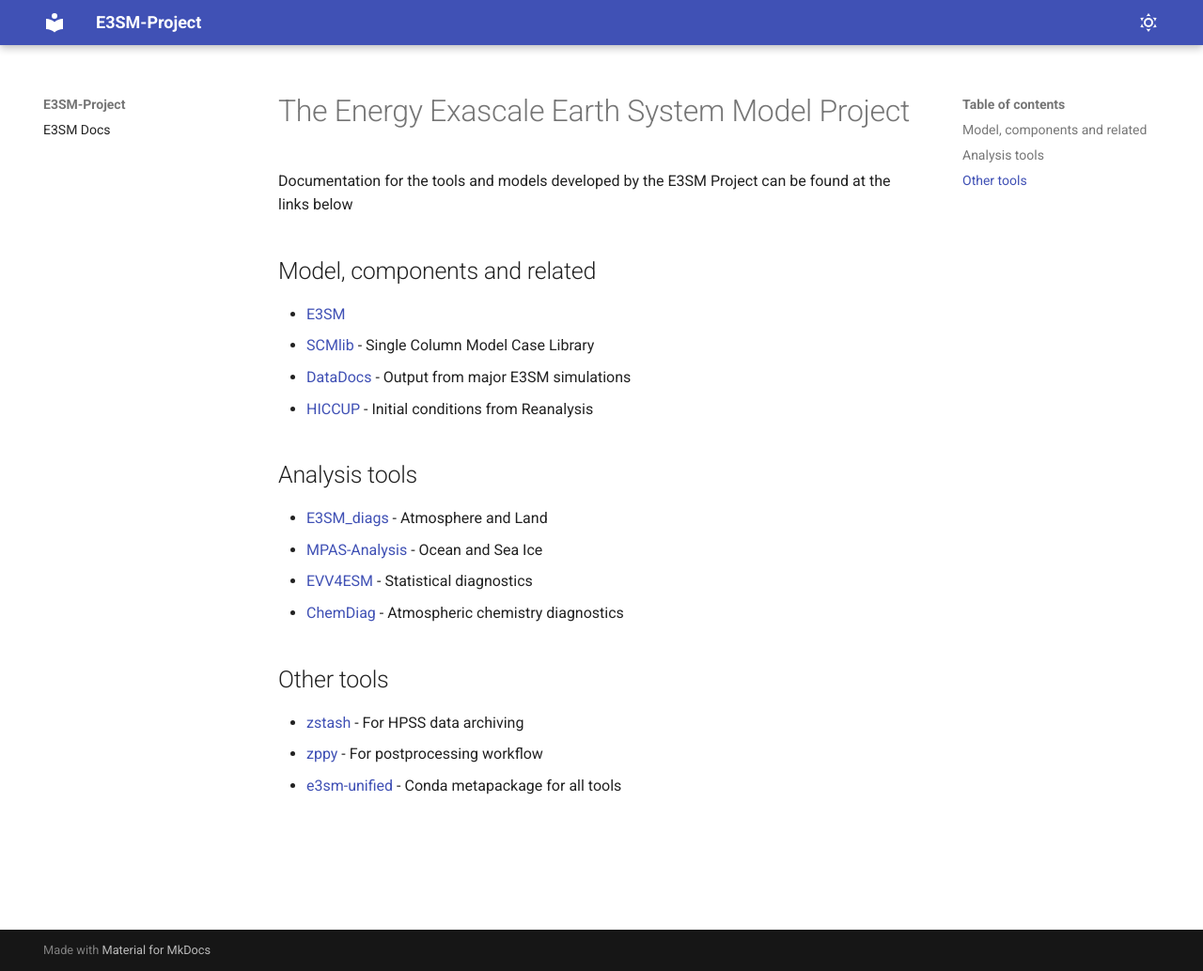
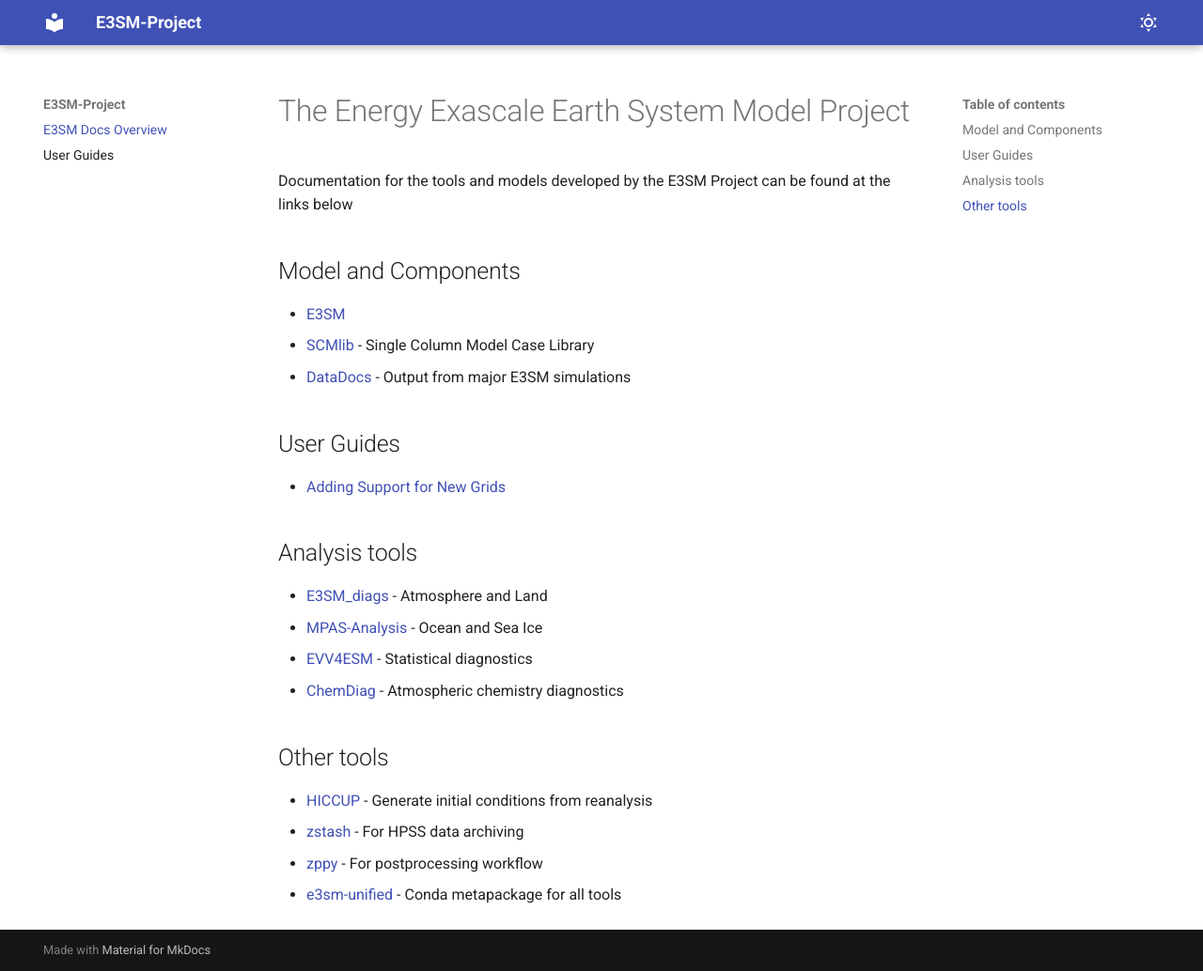
Before and after one commit to E3SM-Project/E3SM-Project.github.io, an MkDocs documentation site: the page built from docs/index.md, in a window 1280 px wide and 1034 px high. Shown: the whole window at 94% size. Built offline with MkDocs 1.6.1 and Material for MkDocs 9.7.7, drawn with Linux system fonts in a browser that asks for light colours.

Commit message:
more updates for user guides

```diff
--- a/docs/index.md
+++ b/docs/index.md
@@ -3,11 +3,13 @@
 Documentation for the tools and models developed by the E3SM Project can
 be found at the links below
 
-## Model, components and related
+## Model and Components
 - [E3SM](https://e3sm-project.github.io/E3SM/)
 - [SCMlib](https://github.com/E3SM-Project/scmlib/wiki/E3SM-Intensive-Observation-Period-Case-Library) - Single Column Model Case Library
 - [DataDocs](https://e3sm-project.github.io/e3sm_data_docs/_build/html/index.html) - Output from major E3SM simulations
-- [HICCUP](https://github.com/E3SM-Project/HICCUP) - Initial conditions from Reanalysis
+
+## User Guides
+- [Adding Support for New Grids](user-guides/adding-grid-support-overview.md)
 
 ## Analysis tools
 - [E3SM_diags](https://e3sm-project.github.io/e3sm_diags) -  Atmosphere and Land
@@ -16,6 +18,7 @@ be found at the links below
 - [ChemDiag](https://github.com/E3SM-Project/ChemDyg) - Atmospheric chemistry diagnostics
 
 ## Other tools
+- [HICCUP](https://github.com/E3SM-Project/HICCUP) - Generate initial conditions from reanalysis
 - [zstash](https://e3sm-project.github.io/zstash) - For HPSS data archiving
 - [zppy](https://e3sm-project.github.io/zppy) - For postprocessing workflow
 - [e3sm-unified](https://github.com/E3SM-Project/e3sm-unified) - Conda metapackage for all tools
--- a/mkdocs.yaml
+++ b/mkdocs.yaml
@@ -1,7 +1,8 @@
 site_name: E3SM-Project
 
 nav:
-  - 'E3SM Docs': 'https://e3sm-project.github.io/E3SM'
+  - E3SM Docs Overview: 'index.md'
+  - User Guides: 'user-guides/index.md'
 
 theme:
   name: material
```
